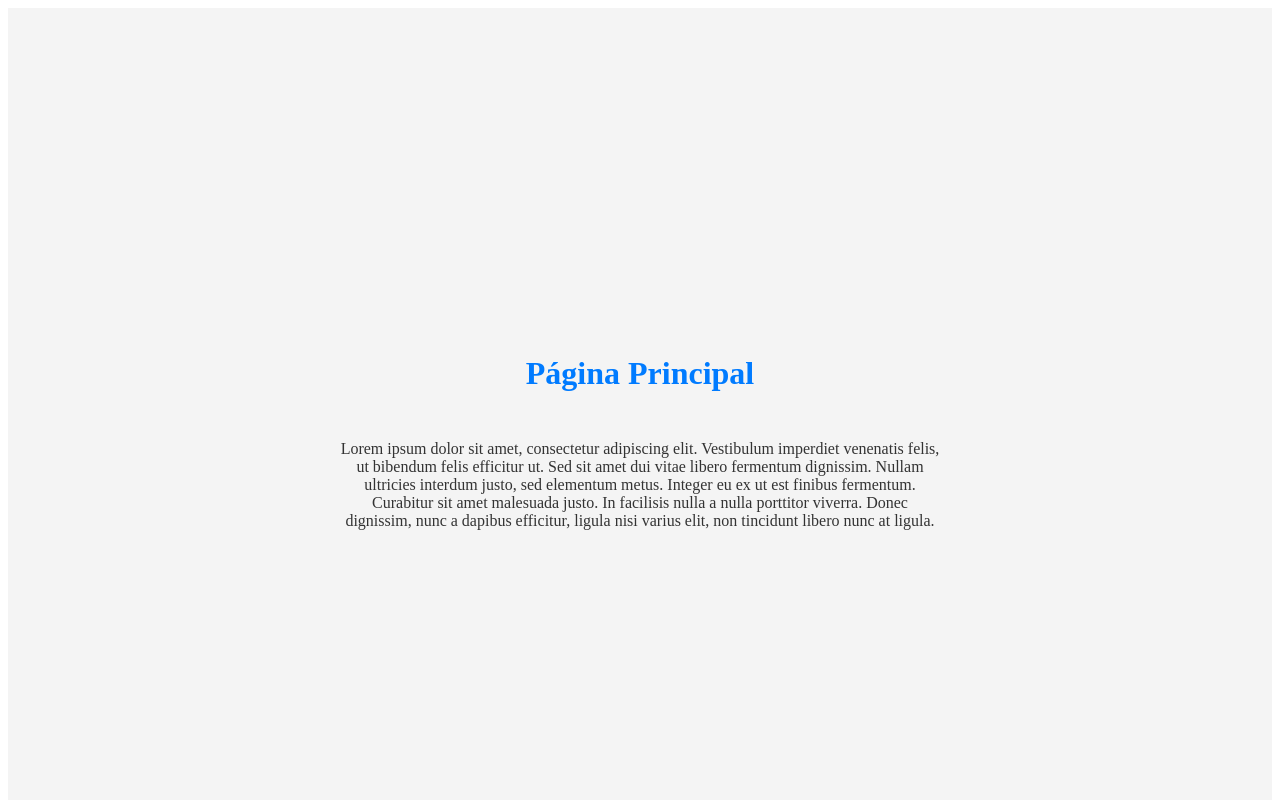
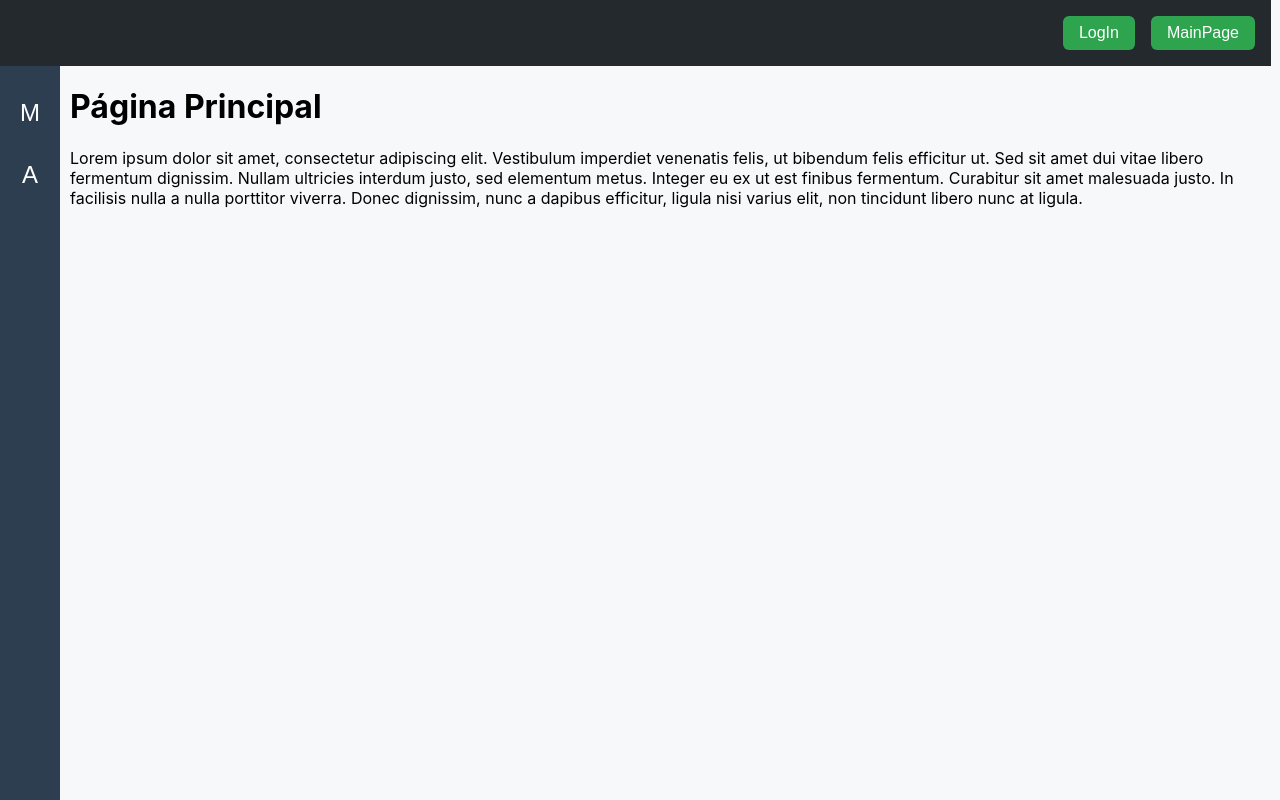
Before and after one commit to JuanerArg/oficina-de-alumnos, an Angular app: page /MainPage in a window 1280 px wide. Shown: the top 800 px of the page. Built offline with nearby package versions, Linux system fonts and the light colour scheme.

Commit message:
Como odio CSS

```diff
--- a/src/app/app.component.html
+++ b/src/app/app.component.html
@@ -1,5 +1,15 @@
 <main>
-  <app-main-page/>
-  <button routerLink="LoginForm">LogIn</button>
+  <div class="app-header">
+    <button routerLink="LoginForm">LogIn</button>
+    <button routerLink="MainPage">MainPage</button>
+  </div>
+  <div class="app-container">
+    <div class="sidebar">
+      <button class="icon-button">M</button>
+      <button class="icon-button">A</button>
+    </div>
+    <div class="content">
+      <router-outlet></router-outlet>
+    </div>
+  </div>
 </main>
-<router-outlet/>
--- a/src/app/main-page/main-page.component.css
+++ b/src/app/main-page/main-page.component.css
@@ -1,20 +1,3 @@
-.main-container {
-    display: flex;
-    flex-direction: column;
-    align-items: center;
-    justify-content: center;
-    height: 100vh;
-    text-align: center;
-    background-color: #f4f4f4;
-    padding: 2em;
-  }
-
-  h1 {
-    color: #007bff;
-    margin-bottom: 1em;
-  }
-
-  p {
-    color: #333;
-    max-width: 600px;
-  }
+.main-container{
+    margin-left: 10px
+}
--- a/src/app/main-page/main-page.component.html
+++ b/src/app/main-page/main-page.component.html
@@ -1,4 +1,4 @@
 <div class="main-container">
-  <h1>Página Principal</h1>
-  <p>Lorem ipsum dolor sit amet, consectetur adipiscing elit. Vestibulum imperdiet venenatis felis, ut bibendum felis efficitur ut. Sed sit amet dui vitae libero fermentum dignissim. Nullam ultricies interdum justo, sed elementum metus. Integer eu ex ut est finibus fermentum. Curabitur sit amet malesuada justo. In facilisis nulla a nulla porttitor viverra. Donec dignissim, nunc a dapibus efficitur, ligula nisi varius elit, non tincidunt libero nunc at ligula.</p>
-</div>
+    <h1>Página Principal</h1>
+    <p>Lorem ipsum dolor sit amet, consectetur adipiscing elit. Vestibulum imperdiet venenatis felis, ut bibendum felis efficitur ut. Sed sit amet dui vitae libero fermentum dignissim. Nullam ultricies interdum justo, sed elementum metus. Integer eu ex ut est finibus fermentum. Curabitur sit amet malesuada justo. In facilisis nulla a nulla porttitor viverra. Donec dignissim, nunc a dapibus efficitur, ligula nisi varius elit, non tincidunt libero nunc at ligula.</p>
+  </div>
--- a/src/styles.css
+++ b/src/styles.css
@@ -1 +1,90 @@
-/* You can add global styles to this file, and also import other style files */
+app-root {
+    font-family: -apple-system, BlinkMacSystemFont, "Segoe UI", Roboto, "Helvetica Neue", Arial, sans-serif;
+    background-color: #f6f8fa;
+    margin: 0;
+    padding: 0;
+    height: 100vh;
+    display: flex;
+    flex-direction: column;
+  }
+
+body{
+    margin: 0;
+}
+
+  main {
+    display: flex;
+    flex-direction: column;
+    align-items: center;
+    width: 100%;
+    flex: 1;
+  }
+
+  .app-header {
+    background-color: #24292e;
+    padding: 1rem;
+    width: 100%;
+    display: flex;
+    justify-content: right;
+    margin-right: 50px;
+    gap: 1rem;
+  }
+
+  .app-header button {
+    background-color: #2ea44f;
+    border: none;
+    border-radius: 6px;
+    color: white;
+    padding: 0.5rem 1rem;
+    font-size: 1rem;
+    cursor: pointer;
+    transition: background-color 0.3s;
+  }
+
+  .app-header button:hover {
+    background-color: #2c974b;
+  }
+
+  .app-header button:focus {
+    outline: none;
+    box-shadow: 0 0 0 3px rgba(46, 164, 79, 0.4);
+  }
+
+  .app-container {
+    display: flex;
+    width: 100%;
+    height: max-content;
+    flex: 1;
+  }
+
+  .sidebar {
+    width: 60px;
+    background-color: #2c3e50;
+    display: flex;
+    flex-direction: column;
+    align-items: center;
+    padding-top: 1rem;
+
+  }
+
+  .icon-button {
+    background: none;
+    border: none;
+    color: white;
+    font-size: 1.5rem;
+    margin: 1rem 0;
+    cursor: pointer;
+    transition: color 0.3s;
+  }
+
+  .icon-button:hover {
+    color: #3498db;
+  }
+
+  .content {
+    width: calc(100% - 60px);
+    display: flex;
+    justify-content: center;
+    flex: 1;
+    box-sizing: border-box;
+  }
```
